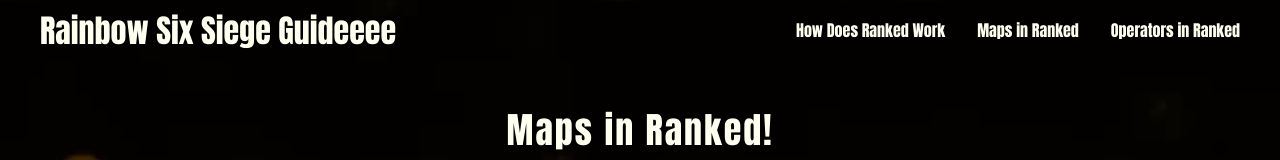
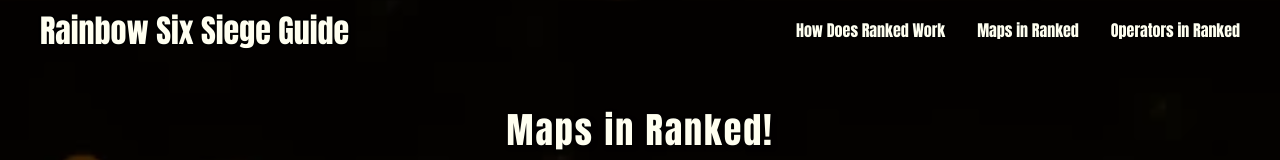
Before and after one commit to IAMNOTBALAISE/final-project, a website built with Vite: page rainbowmaps.html in a window 1280 px wide. Shown: the top 160 px of the page. Built offline with nearby package versions, Linux system fonts and the light colour scheme.

Commit message:
error fixes

```diff
--- a/rainbowmaps.html
+++ b/rainbowmaps.html
@@ -12,7 +12,7 @@
 <body>
     <header>
         <div class="navbar">
-           <div class="title"><a href="./rainbow.html"> Rainbow Six Siege Guideeee</a></div>
+           <div class="title"><a href="./rainbow.html"> Rainbow Six Siege Guide</a></div>
 
                 <ul class="link">
                     <li><a href="./ranksystem.html">How Does Ranked Work</a></li>
```
Also changed, not shown: netlify.toml (added).
